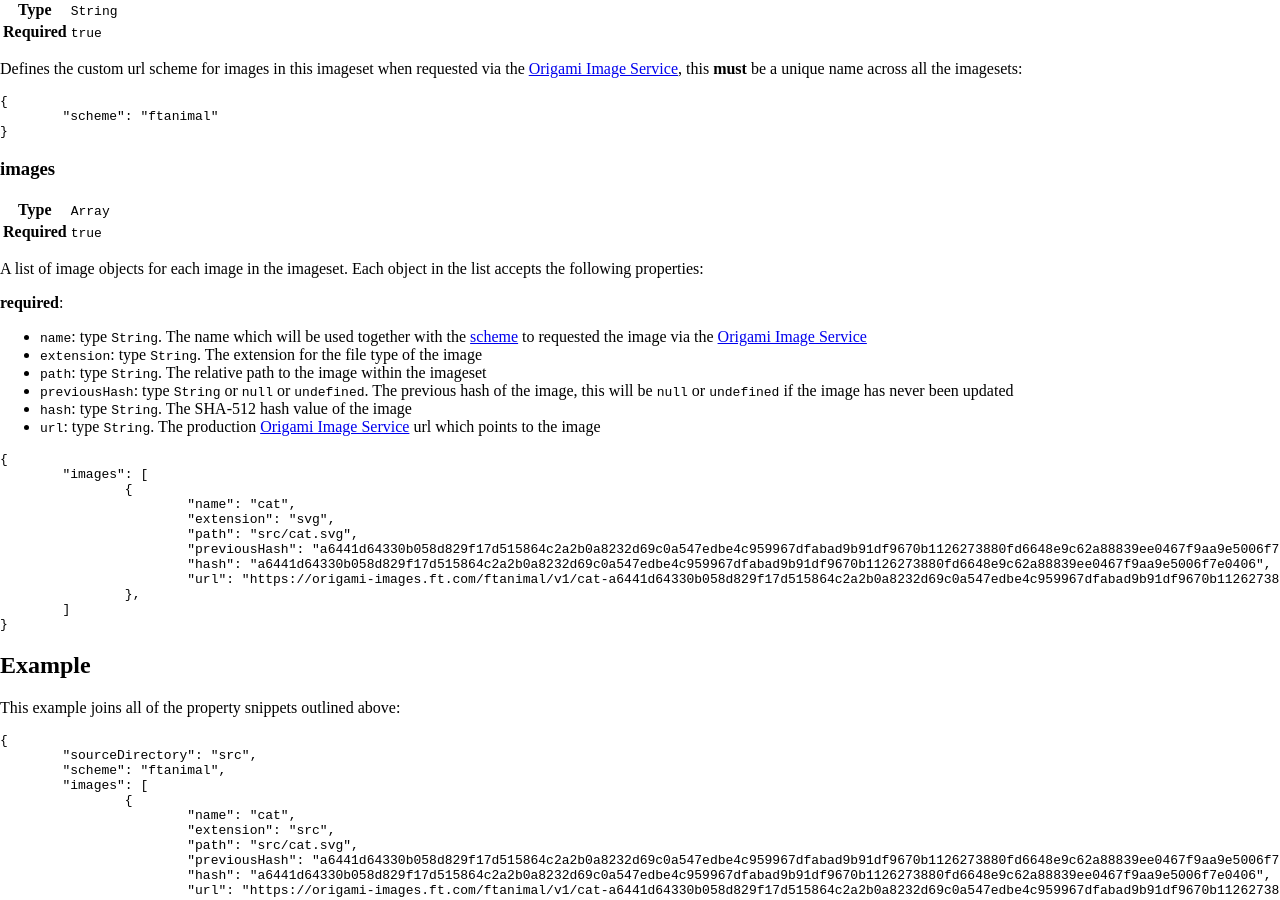
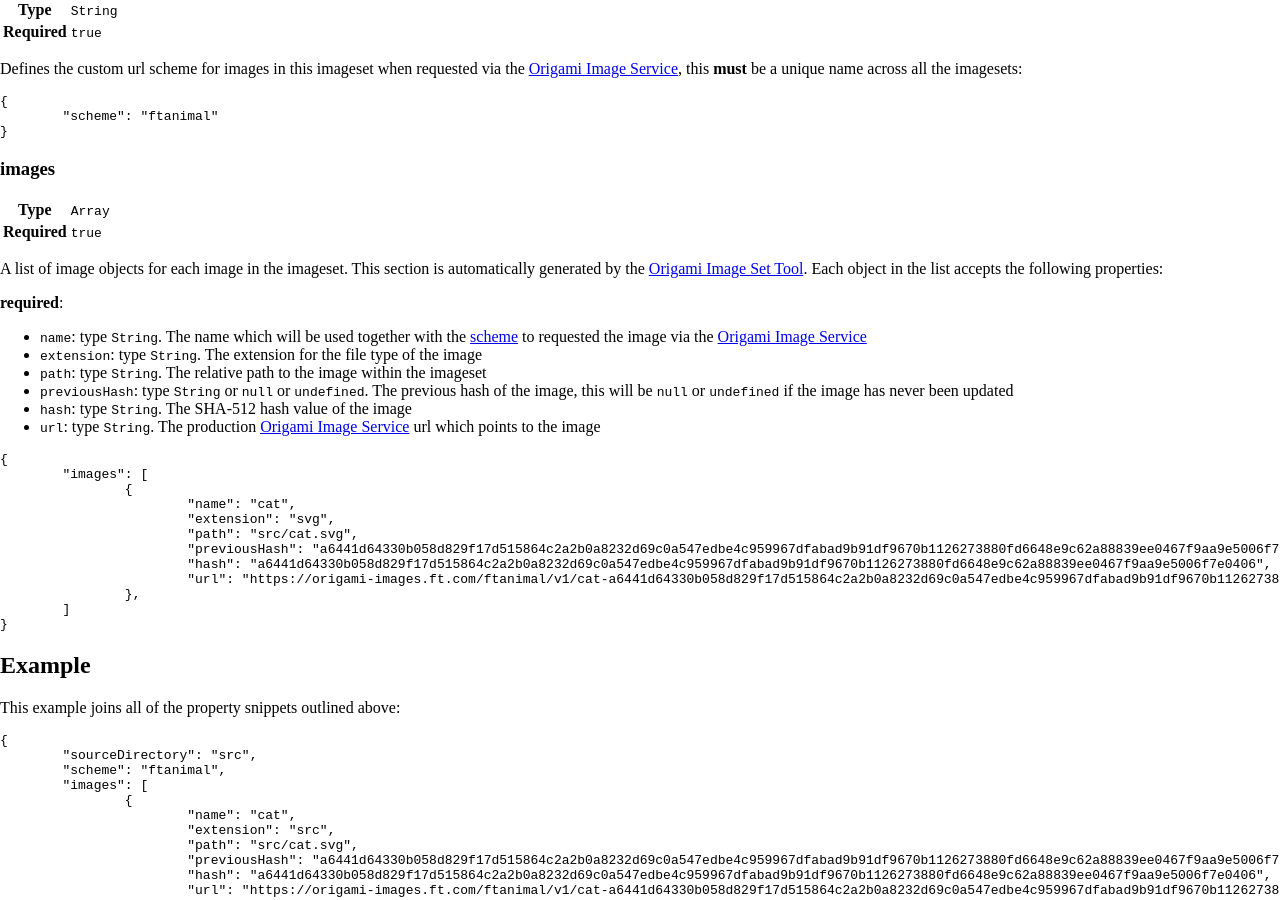
Before and after one commit to Financial-Times/origami-website, a Jekyll site: the page built from _specification-v1/imageset.md, in a window 1280 px wide and 900 px high, scrolled down 724 px. Built offline with Jekyll 4.4.1, drawn with Linux system fonts in a browser that asks for light colours; a style sheet for code colours, icons or effects is not loaded.

Commit message:
Mention the images section is controlled by origami-image-set-tool

```diff
--- a/_specification-v1/imageset.md
+++ b/_specification-v1/imageset.md
@@ -64,7 +64,9 @@ Defines the custom url scheme for images in this imageset when requested via the
 	</tr>
 </table>
 
+
 A list of image objects for each image in the imageset.
+This section is automatically generated by the [Origami Image Set Tool](https://www.npmjs.com/package/@financial-times/origami-image-set-tools).
 Each object in the list accepts the following properties:
 
 **required**:
```
